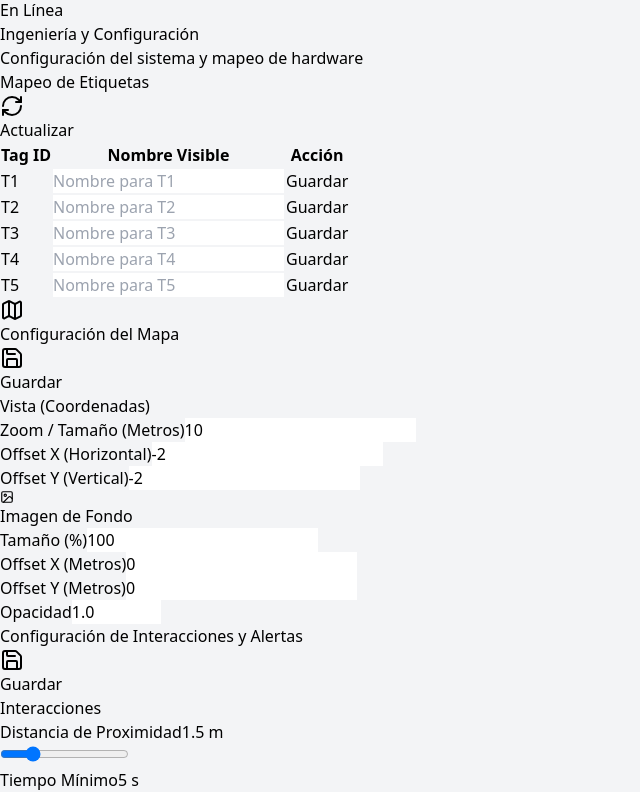
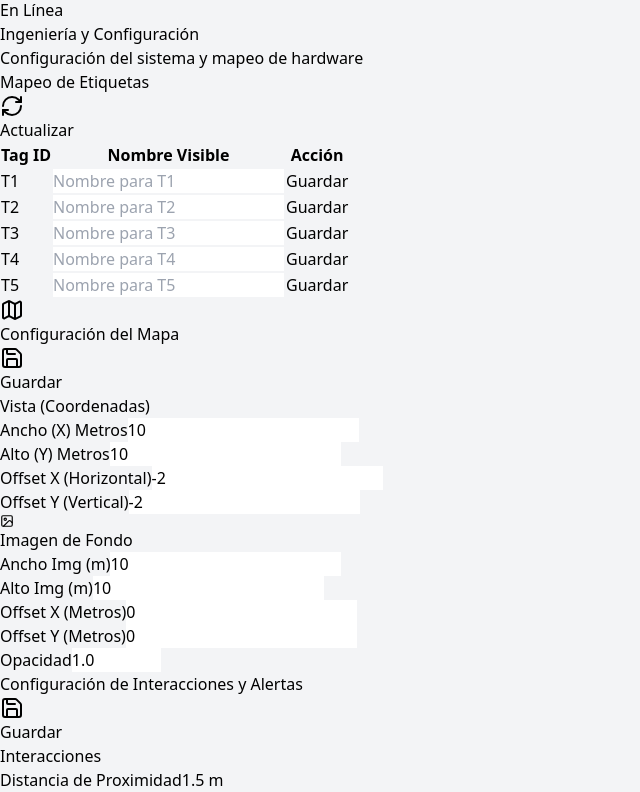
Before and after one commit to LilTeo14/RumSense, a React app in the folder frontend/: page /engineering in a window 1280 px wide. Shown: the part 362-1154 px from the top of the page, without its empty margins (0-640 px from the left). Built offline with nearby package versions, Linux system fonts and the light colour scheme; the HTML template or start-up script is replaced by a standard one.

Commit message:
segundo intento de arreglar el mapa

```diff
--- a/frontend/src/pages/Engineering.tsx
+++ b/frontend/src/pages/Engineering.tsx
@@ -8,12 +8,14 @@ export default function Engineering() {
     });
 
     // Map Config State - Initialize from LocalStorage
-    const [mapSize, setMapSize] = useState(() => localStorage.getItem('mapSize') || "10");
+    const [mapWidth, setMapWidth] = useState(() => localStorage.getItem('mapWidth') || "10");
+    const [mapHeight, setMapHeight] = useState(() => localStorage.getItem('mapHeight') || "10");
     const [offsetX, setOffsetX] = useState(() => localStorage.getItem('offsetX') || "-2");
     const [offsetY, setOffsetY] = useState(() => localStorage.getItem('offsetY') || "-2");
 
     // Background Image Config - Initialize from LocalStorage
-    const [bgSize, setBgSize] = useState(() => localStorage.getItem('bgSize') || "100");
+    const [bgWidth, setBgWidth] = useState(() => localStorage.getItem('bgWidth') || "10");
+    const [bgHeight, setBgHeight] = useState(() => localStorage.getItem('bgHeight') || "10");
     const [bgOffsetX, setBgOffsetX] = useState(() => localStorage.getItem('bgOffsetX') || "0");
     const [bgOffsetY, setBgOffsetY] = useState(() => localStorage.getItem('bgOffsetY') || "0");
     const [bgOpacity, setBgOpacity] = useState(() => localStorage.getItem('bgOpacity') || "1.0");
@@ -23,11 +25,13 @@ export default function Engineering() {
 
     // Auto-save map config changes to allow live preview in Map tab
     useEffect(() => {
-        localStorage.setItem('mapSize', mapSize);
+        localStorage.setItem('mapWidth', mapWidth);
+        localStorage.setItem('mapHeight', mapHeight);
         localStorage.setItem('offsetX', offsetX);
         localStorage.setItem('offsetY', offsetY);
 
-        localStorage.setItem('bgSize', bgSize);
+        localStorage.setItem('bgWidth', bgWidth);
+        localStorage.setItem('bgHeight', bgHeight);
         localStorage.setItem('bgOffsetX', bgOffsetX);
         localStorage.setItem('bgOffsetY', bgOffsetY);
         localStorage.setItem('bgOpacity', bgOpacity);
@@ -36,7 +40,7 @@ export default function Engineering() {
         localStorage.setItem('rotation', rotation.toString());
 
         window.dispatchEvent(new Event('storage'));
-    }, [mapSize, offsetX, offsetY, bgSize, bgOffsetX, bgOffsetY, bgOpacity, flipX, flipY, rotation]);
+    }, [mapWidth, mapHeight, offsetX, offsetY, bgWidth, bgHeight, bgOffsetX, bgOffsetY, bgOpacity, flipX, flipY, rotation]);
 
     const saveMapConfig = () => {
         // Redundant with auto-save, but keeps the button functional for user reassurance
@@ -130,12 +134,22 @@ export default function Engineering() {
                             <h4 className="font-semibold text-gray-600 text-sm border-b pb-1 mb-3">Vista (Coordenadas)</h4>
                             <div className="space-y-4">
                                 <div className="flex items-center justify-between bg-gray-50 p-3 rounded-lg border border-gray-100">
-                                    <label className="text-sm font-medium text-gray-700">Zoom / Tamaño (Metros)</label>
+                                    <label className="text-sm font-medium text-gray-700">Ancho (X) Metros</label>
                                     <input
                                         type="number"
-                                        step="0.01"
-                                        value={mapSize}
-                                        onChange={(e: React.ChangeEvent<HTMLInputElement>) => setMapSize(e.target.value)}
+                                        step="0.1"
+                                        value={mapWidth}
+                                        onChange={(e: React.ChangeEvent<HTMLInputElement>) => setMapWidth(e.target.value)}
+                                        className="w-24 border-gray-300 rounded-md px-3 py-1.5 text-sm focus:border-blue-500 focus:ring-1 focus:ring-blue-500 shadow-sm"
+                                    />
+                                </div>
+                                <div className="flex items-center justify-between bg-gray-50 p-3 rounded-lg border border-gray-100">
+                                    <label className="text-sm font-medium text-gray-700">Alto (Y) Metros</label>
+                                    <input
+                                        type="number"
+                                        step="0.1"
+                                        value={mapHeight}
+                                        onChange={(e: React.ChangeEvent<HTMLInputElement>) => setMapHeight(e.target.value)}
                                         className="w-24 border-gray-300 rounded-md px-3 py-1.5 text-sm focus:border-blue-500 focus:ring-1 focus:ring-blue-500 shadow-sm"
                                     />
                                 </div>
@@ -169,12 +183,22 @@ export default function Engineering() {
                             </h4>
                             <div className="space-y-4">
                                 <div className="flex items-center justify-between bg-gray-50 p-3 rounded-lg border border-gray-100">
-                                    <label className="text-sm font-medium text-gray-700">Tamaño (%)</label>
+                                    <label className="text-sm font-medium text-gray-700">Ancho Img (m)</label>
                                     <input
                                         type="number"
-                                        step="1"
-                                        value={bgSize}
-                                        onChange={(e: React.ChangeEvent<HTMLInputElement>) => setBgSize(e.target.value)}
+                                        step="0.1"
+                                        value={bgWidth}
+                                        onChange={(e: React.ChangeEvent<HTMLInputElement>) => setBgWidth(e.target.value)}
+                                        className="w-24 border-gray-300 rounded-md px-3 py-1.5 text-sm focus:border-blue-500 focus:ring-1 focus:ring-blue-500 shadow-sm"
+                                    />
+                                </div>
+                                <div className="flex items-center justify-between bg-gray-50 p-3 rounded-lg border border-gray-100">
+                                    <label className="text-sm font-medium text-gray-700">Alto Img (m)</label>
+                                    <input
+                                        type="number"
+                                        step="0.1"
+                                        value={bgHeight}
+                                        onChange={(e: React.ChangeEvent<HTMLInputElement>) => setBgHeight(e.target.value)}
                                         className="w-24 border-gray-300 rounded-md px-3 py-1.5 text-sm focus:border-blue-500 focus:ring-1 focus:ring-blue-500 shadow-sm"
                                     />
                                 </div>
--- a/frontend/src/pages/Map.tsx
+++ b/frontend/src/pages/Map.tsx
@@ -38,8 +38,13 @@ interface StatsData {
 export default function MapPage() {
     // --- Settings & Beacons ---
     // Offset and Size
-    const [mapSize, setMapSize] = useState(() => {
-        const saved = localStorage.getItem('mapSize');
+    // Offset and Size
+    const [mapWidth, setMapWidth] = useState(() => {
+        const saved = localStorage.getItem('mapWidth');
+        return saved ? parseFloat(saved) : 10.0;
+    });
+    const [mapHeight, setMapHeight] = useState(() => {
+        const saved = localStorage.getItem('mapHeight');
         return saved ? parseFloat(saved) : 10.0;
     });
 
@@ -54,9 +59,13 @@ export default function MapPage() {
     });
 
     // Background Image State
-    const [bgSize, setBgSize] = useState(() => {
-        const saved = localStorage.getItem('bgSize');
-        return saved ? parseFloat(saved) : 100;
+    const [bgWidth, setBgWidth] = useState(() => {
+        const saved = localStorage.getItem('bgWidth');
+        return saved ? parseFloat(saved) : 10.0;
+    });
+    const [bgHeight, setBgHeight] = useState(() => {
+        const saved = localStorage.getItem('bgHeight');
+        return saved ? parseFloat(saved) : 10.0;
     });
     const [bgOffsetX, setBgOffsetX] = useState(() => {
         const saved = localStorage.getItem('bgOffsetX');
@@ -78,11 +87,13 @@ export default function MapPage() {
 
     useEffect(() => {
         const handleStorage = () => {
-            setMapSize(parseFloat(localStorage.getItem('mapSize') || "10"));
+            setMapWidth(parseFloat(localStorage.getItem('mapWidth') || "10"));
+            setMapHeight(parseFloat(localStorage.getItem('mapHeight') || "10"));
             setOffsetX(parseFloat(localStorage.getItem('offsetX') || "-2"));
             setOffsetY(parseFloat(localStorage.getItem('offsetY') || "-2"));
 
-            setBgSize(parseFloat(localStorage.getItem('bgSize') || "100"));
+            setBgWidth(parseFloat(localStorage.getItem('bgWidth') || "10"));
+            setBgHeight(parseFloat(localStorage.getItem('bgHeight') || "10"));
             setBgOffsetX(parseFloat(localStorage.getItem('bgOffsetX') || "0"));
             setBgOffsetY(parseFloat(localStorage.getItem('bgOffsetY') || "0"));
             setBgOpacity(parseFloat(localStorage.getItem('bgOpacity') || "1.0"));
@@ -280,8 +291,8 @@ export default function MapPage() {
     // Normalized Coordinate Calculation
     const getNormalized = (x: number, y: number) => {
         // Raw normalized 0..1 relative to view
-        let nx = (x - offsetX) / mapSize;
-        let ny = (y - offsetY) / mapSize;
+        let nx = (x - offsetX) / mapWidth;
+        let ny = (y - offsetY) / mapHeight;
 
         // Clamp only for drawing outside? Or just let it flow out?
         // User wants fixed view.
@@ -425,7 +436,7 @@ export default function MapPage() {
 
                     <div
                         className="relative bg-gray-50 border-2 border-gray-200 rounded-lg shadow-inner select-none transition-all duration-300 overflow-hidden"
-                        style={{ width: '100%', maxWidth: '80vh', aspectRatio: '1/1' }}
+                        style={{ width: '100%', maxWidth: '80vh', aspectRatio: `${mapWidth}/${mapHeight}` }}
                     >
                         {/* Background Image */}
                         <img
@@ -433,9 +444,10 @@ export default function MapPage() {
                             alt="Background"
                             className="absolute pointer-events-none transition-all duration-300"
                             style={{
-                                width: `${bgSize}%`,
-                                left: `${(bgOffsetX / mapSize) * 100}%`,
-                                bottom: `${(bgOffsetY / mapSize) * 100}%`,
+                                width: `${(bgWidth / mapWidth) * 100}%`,
+                                height: `${(bgHeight / mapHeight) * 100}%`,
+                                left: `${((bgOffsetX - offsetX) / mapWidth) * 100}%`,
+                                bottom: `${((bgOffsetY - offsetY) / mapHeight) * 100}%`,
                                 opacity: bgOpacity,
                                 maxWidth: 'none'
                             }}
@@ -484,14 +496,14 @@ export default function MapPage() {
                         </div>
                         {/* Top Right Label (Max) */}
                         <div className="absolute top-2 right-2 text-xs font-mono text-gray-400 font-bold bg-white/50 px-1 rounded">
-                            ({(offsetX + mapSize).toFixed(1)}, {(offsetY + mapSize).toFixed(1)})
+                            ({(offsetX + mapWidth).toFixed(1)}, {(offsetY + mapHeight).toFixed(1)})
                         </div>
                     </div>
 
                     {/* Manual Correction Readout */}
                     <div className="mt-4 flex gap-6 text-xs font-mono text-gray-500 bg-gray-50 px-4 py-2 rounded-full border">
                         <div>
-                            <span className="font-bold">ZOOM (Size):</span> {mapSize.toFixed(2)}m
+                            <span className="font-bold">SIZE:</span> {mapWidth.toFixed(2)}x{mapHeight.toFixed(2)}m
                         </div>
                         <div>
                             <span className="font-bold">OFFSET X:</span> {offsetX.toFixed(2)}m
```
